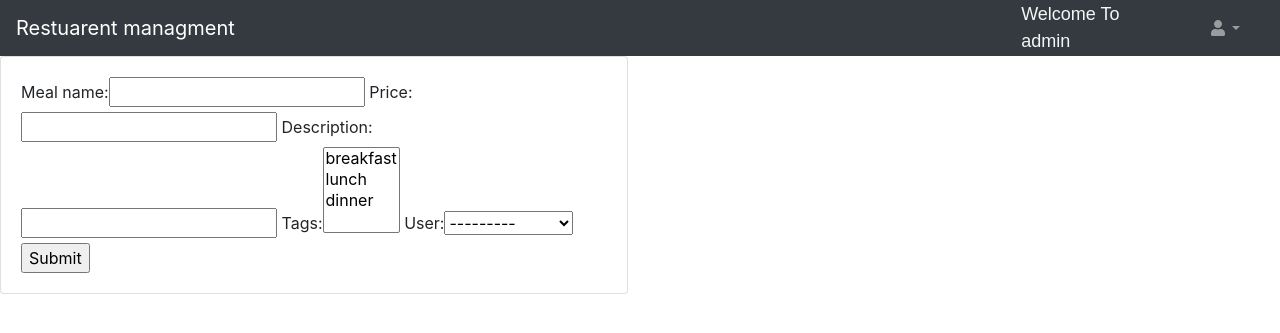
After one commit to takeshafx/test, a Django app: page /add_meals in a window 1280 px wide. The commit adds this page. Shown: the top 333 px of the page. Run offline with Django 3.2, Linux system fonts and the light colour scheme; a user stored in the database is signed in; data comes from the database, SQL or seed files in the repository; some libraries are stand-ins or nearby versions.

Commit message:
customes add

```diff
--- a/accounts/forms.py
+++ b/accounts/forms.py
@@ -1,6 +1,7 @@
 from django.forms import ModelForm
 from .models import Order
 from .models import Customer
+from .models import Meal
 
 from django.contrib.auth.forms import UserCreationForm
 from django.contrib.auth.models import User
@@ -15,7 +16,12 @@ class OrderForm(ModelForm):
 class CustomerForm(ModelForm):
 	class Meta:
 		model = Customer
-		fields = ['name', 'contact_number', 'Address']
+		fields = "__all__"
+
+class MealForm(ModelForm):
+	class Meta:
+		model=Meal
+		fields="__all__"
 
 class CreateUserForm(UserCreationForm):
 	class Meta:
--- a/accounts/models.py
+++ b/accounts/models.py
@@ -1,5 +1,5 @@
 from django.db import models
-import datetime
+from datetime import datetime, timedelta
 from django.utils import timezone
 from django.contrib.auth.models import User
 
@@ -9,7 +9,6 @@ class Customer(models.Model):
 		contact_number = models.CharField(max_length=200, null=True)
 		email = models.CharField(max_length=200, null=True)
 		Address = models.CharField(max_length=200, null=True)
-		date_created = models.DateTimeField(auto_now_add=True, null=True)
 		user = models.ForeignKey(User,on_delete=models.CASCADE)
 
 
@@ -24,24 +23,14 @@ class Tag(models.Model):
 
 
 class Meal(models.Model):
-		NAME = (
-				('Fried Rice', 'Fried Rice'),
-				('Kottu', 'Kottu'),
-				('Pizza', 'Pizza'),
-				('Hoppers', 'Hoppers'),
-				('Shorties', 'Shorties'),
-				('Rice&Curry', 'Rice&Curry'),
-
-				)
+		meal_name=models.CharField(max_length=200, null=True)
 		price = models.FloatField(null=True)
-		name = models.CharField(max_length=200, null=True, choices=NAME)
-
 		description = models.CharField(max_length=200, null=True)
 		tags = models.ManyToManyField(Tag)
 		user = models.ForeignKey(User,on_delete=models.CASCADE)
 
 		def __str__(self):
-			return self.name
+			return self.meal_name
 
 class Order(models.Model):
 		STATUS = (
--- /dev/null
+++ b/accounts/templates/addMeals.html
@@ -0,0 +1,23 @@
+{%  extends 'main.html' %}
+{% load static %}
+{% block content %}
+{%  include 'navbar.html' %}
+
+<div class="row">
+	<div class="col-md-6">
+		<div class="card card-body">
+
+			<form action="" method="POST">
+				{% csrf_token %}
+				{{add_new_meal_form}}
+
+				<input type="submit" name="Submit">
+			</form>
+
+
+		</div>
+	</div>
+</div>
+
+
+{% endblock %}
--- a/accounts/templates/side_menu_bar.html
+++ b/accounts/templates/side_menu_bar.html
@@ -25,7 +25,7 @@
                     <div class="collapse" id="collapseLayouts" aria-labelledby="headingOne" data-parent="#sidenavAccordion">
                         <nav class="sb-sidenav-menu-nested nav">
                             <a class="nav-link" href="{% url 'goto_foods_page' %}">View Items</a>
-                            <a class="nav-link" href="layout-sidenav-light.html">Add new Item</a>
+                            <a class="nav-link" href="{% url 'add_new_meal' %}">Add new Item</a>
                         </nav>
                     </div>
 
--- a/accounts/urls.py
+++ b/accounts/urls.py
@@ -8,6 +8,7 @@ urlpatterns = [
     path('signup/', views.signup,name="register"),
     path('logout/', views.logoutUser,name="logout"),
     path('meals/',views.meals, name="goto_foods_page"),
+    path('add_meals',views.addMeal,name="add_new_meal"),
     path('customerList/',views.customerList, name="customer_list_page"),
     path('customer/<str:pk_test>/', views.customer, name="customer_info"),
     path('create_order/', views.createOrder, name="create_new_order"),
--- a/accounts/views.py
+++ b/accounts/views.py
@@ -3,6 +3,7 @@ from django.shortcuts import redirect
 from django.http import HttpResponse
 from .models import *
 from .forms import OrderForm
+from .forms import MealForm
 from .forms import CustomerForm,CreateUserForm
 
 from django.contrib.auth.forms import UserCreationForm
@@ -83,6 +84,17 @@ def meals(request):
 	return render(request, 'meals.html', {'meals':meals})
 
 @login_required(login_url='log')
+def addMeal(request):
+	meal_form = MealForm()
+	if request.method == 'POST':
+		meal_form = MealForm(request.POST)
+		if meal_form.is_valid():
+			meal_form.save()
+		return redirect('/')
+	context = {'add_new_meal_form':meal_form}
+	return render(request, 'addMeals.html', context)
+
+@login_required(login_url='log')
 def customer(request, pk_test):
 	customer = Customer.objects.get(id=pk_test)
 	orders = customer.order_set.all()  # Returns all orders related to customer
```
Also changed, not shown: accounts/migrations/0012_auto_20200905_1038.py (added), db.sqlite3.
